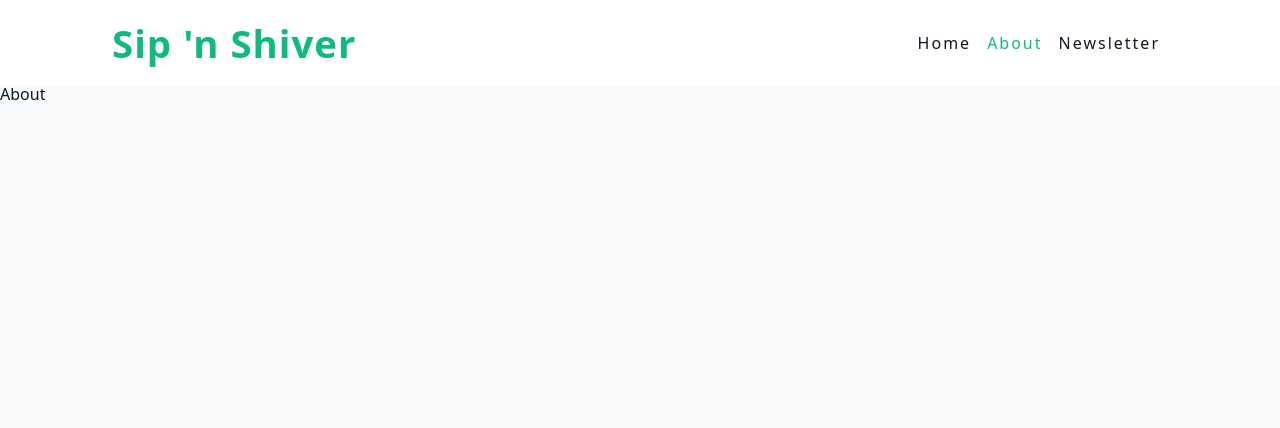
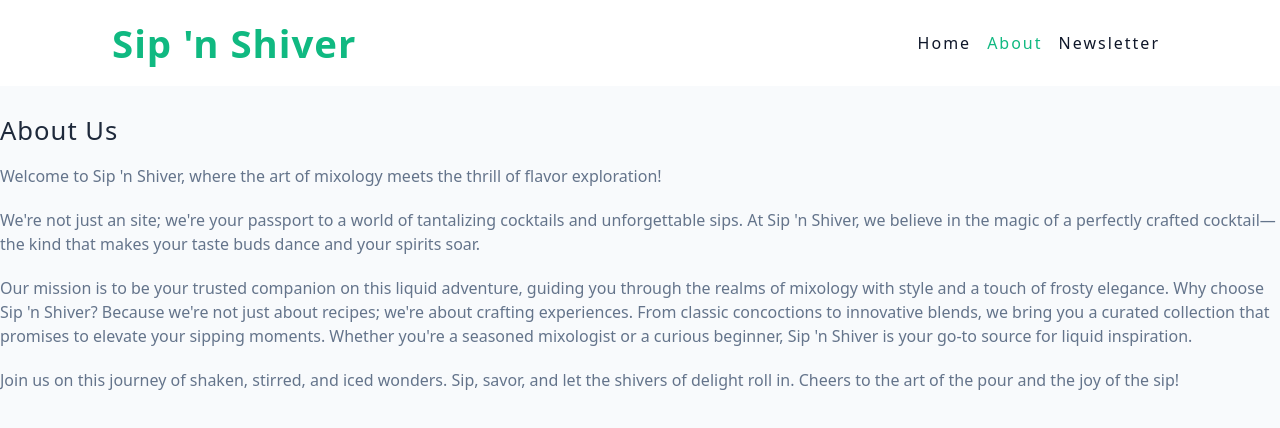
Before and after one commit to akaBaytar/sip-n-shiver, a React (Vite) app: page /about in a window 1280 px wide. Shown: the top 428 px of the page. Built offline with nearby package versions, Linux system fonts and the light colour scheme.

Commit message:
about page edited and styled

```diff
--- a/src/pages/About.jsx
+++ b/src/pages/About.jsx
@@ -1,5 +1,42 @@
+import styled from 'styled-components';
+
 const About = () => {
-  return <div>About</div>;
+  return (
+    <Wrapper>
+      <h3>About Us</h3>
+      <p>Welcome to Sip 'n Shiver, where the art of mixology meets the thrill of flavor exploration!</p>
+      <p>
+        We're not just an site; we're your passport to a world of tantalizing cocktails and unforgettable sips. At Sip
+        'n Shiver, we believe in the magic of a perfectly crafted cocktail—the kind that makes your taste buds dance and
+        your spirits soar.
+      </p>
+      <p>
+        Our mission is to be your trusted companion on this liquid adventure, guiding you through the realms of mixology
+        with style and a touch of frosty elegance. Why choose Sip 'n Shiver? Because we're not just about recipes; we're
+        about crafting experiences. From classic concoctions to innovative blends, we bring you a curated collection
+        that promises to elevate your sipping moments. Whether you're a seasoned mixologist or a curious beginner, Sip
+        'n Shiver is your go-to source for liquid inspiration.
+      </p>
+      <p>
+        Join us on this journey of shaken, stirred, and iced wonders. Sip, savor, and let the shivers of delight roll
+        in. Cheers to the art of the pour and the joy of the sip!
+      </p>
+    </Wrapper>
+  );
 };
 
+const Wrapper = styled.div`
+  h3 {
+    color: var(--grey-800);
+    font-size: clamp(1.5rem, 2vw, 2rem);
+    margin-top: 2rem;
+  }
+
+  p {
+    line-height: 1.5;
+    color: var(--grey-500);
+    margin-top: 1.25rem;
+  }
+`;
+
 export default About;
```
